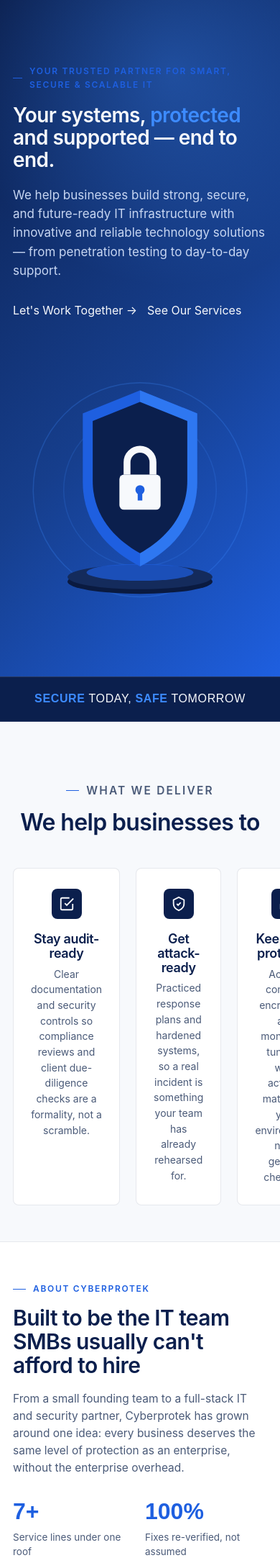
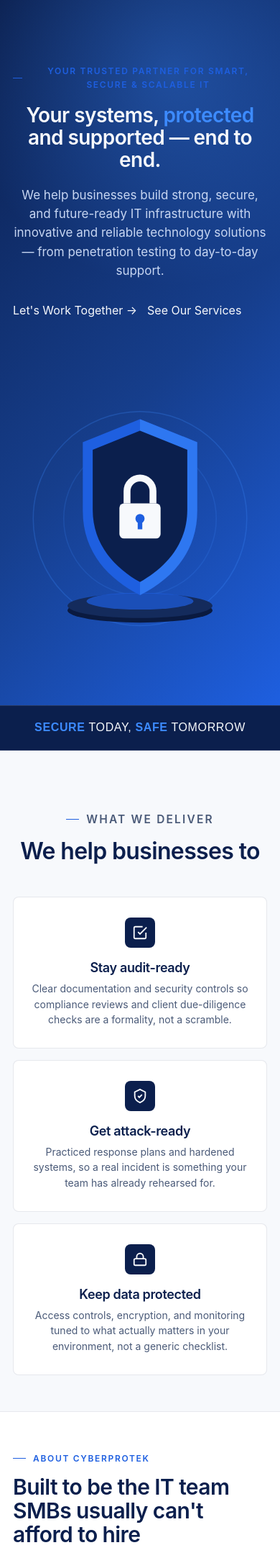
Before and after one commit to ravan1901/cyberprotek-website, a Flask app: page / in a window 390 px wide. Shown: the part 79-2244 px from the top of the page at 72% size. Run offline with Flask 3, Linux system fonts and the light colour scheme.

Commit message:
Fix mobile responsiveness, add google analytics and favicon logo

```diff
--- a/flaskapp/app.py
+++ b/flaskapp/app.py
@@ -2,32 +2,31 @@ from flask import Flask, render_template, request, redirect, url_for
 import csv
 import os
 import smtplib
+import re
 from email.mime.text import MIMEText
 from datetime import datetime
 
 app = Flask(__name__)
 
 MESSAGES_FILE = os.path.join(os.path.dirname(__file__), "messages.csv")
-
-# Inquiries are sent to this address. Configure SMTP credentials via
-# environment variables (see README.md) to enable actual email sending.
 NOTIFY_EMAIL = "info@cyberprotek.in"
 SMTP_HOST = os.environ.get("SMTP_HOST", "")
-SMTP_PORT = int(os.environ.get("SMTP_PORT", "587"))
+SMTP_PORT = int(os.environ.get("SMTP_PORT", "587")) if os.environ.get("SMTP_PORT") else 587
 SMTP_USER = os.environ.get("SMTP_USER", "")
 SMTP_PASS = os.environ.get("SMTP_PASS", "")
 
+EMAIL_REGEX = r'^[a-zA-Z0-9._%+-]+@[a-zA-Z0-9.-]+\.[a-zA-Z]{2,}$'
+PHONE_REGEX = r'^(\+91[\-\s]?)?[0-9]{10}$'
 
-def send_inquiry_email(name, email, service, message):
-    """Send the inquiry to NOTIFY_EMAIL via SMTP. Silently skips if SMTP
-    credentials aren't configured, so the form still works (saves to CSV)
-    even before email sending is set up."""
+
+def send_inquiry_email(name, email, phone, service, message):
     if not (SMTP_HOST and SMTP_USER and SMTP_PASS):
         return False
     body = (
         f"New inquiry from the Cyberprotek website:\n\n"
         f"Name: {name}\n"
         f"Email: {email}\n"
+        f"Phone: {phone}\n"
         f"Service of interest: {service or 'General inquiry'}\n\n"
         f"Message:\n{message}\n"
     )
@@ -43,8 +42,9 @@ def send_inquiry_email(name, email, service, message):
             server.sendmail(SMTP_USER, [NOTIFY_EMAIL], msg.as_string())
         return True
     except Exception as e:
-        print(f"[email] Failed to send inquiry email: {e}")
+        print(f"[email] Failed to send: {e}")
         return False
+
 
 SERVICES = [
     {"slug": "vapt", "name": "VAPT — Vulnerability Assessment & Penetration Testing", "short": "VAPT",
@@ -113,7 +113,6 @@ SERVICES_BY_SLUG = {s["slug"]: s for s in SERVICES}
 
 @app.context_processor
 def inject_globals():
-    """Makes all_services available in every template automatically."""
     return {"all_services": SERVICES}
 
 
@@ -151,25 +150,33 @@ def about():
 @app.route("/contact", methods=["GET", "POST"])
 def contact():
     submitted = None
+    error_msg = None
     if request.method == "POST":
         name = request.form.get("name", "").strip()
         email = request.form.get("email", "").strip()
+        phone = request.form.get("phone", "").strip()
         service = request.form.get("service", "")
         message = request.form.get("message", "").strip()
 
-        if name and email and message:
+        if not name or not email or not phone or not message:
+            error_msg = "All fields are required."
+        elif not re.match(EMAIL_REGEX, email):
+            error_msg = "Please enter a valid email address."
+        elif not re.match(PHONE_REGEX, phone):
+            error_msg = "Please enter a valid 10-digit phone number."
+        else:
             file_exists = os.path.isfile(MESSAGES_FILE)
             with open(MESSAGES_FILE, "a", newline="", encoding="utf-8") as f:
                 writer = csv.writer(f)
                 if not file_exists:
-                    writer.writerow(["timestamp", "name", "email", "service", "message"])
-                writer.writerow([datetime.now().isoformat(timespec="seconds"), name, email, service, message])
-            send_inquiry_email(name, email, service, message)
+                    writer.writerow(["timestamp", "name", "email", "phone", "service", "message"])
+                writer.writerow([datetime.now().isoformat(timespec="seconds"), name, email, phone, service, message])
+            send_inquiry_email(name, email, phone, service, message)
             submitted = {"name": name, "email": email}
 
     return render_template("contact.html", title="Contact — Cyberprotek",
                             description="Get in touch with Cyberprotek for a free consult.",
-                            active="contact", submitted=submitted)
+                            active="contact", submitted=submitted, error_msg=error_msg)
 
 
 if __name__ == "__main__":
--- a/flaskapp/templates/base.html
+++ b/flaskapp/templates/base.html
@@ -5,6 +5,9 @@
   <meta name="viewport" content="width=device-width, initial-scale=1.0, maximum-scale=5.0">
   <title>{{ title }}</title>
   <meta name="description" content="{{ description }}">
+
+  <!-- Favicon (Browser Tab Icon) -->
+  <link rel="icon" type="image/png" href="{{ url_for('static', filename='images/favicon.png') }}">
 
   <!-- Google tag (gtag.js) -->
   <script async src="https://www.googletagmanager.com/gtag/js?id=G-0H1DYP19Q8"></script>
--- a/flaskapp/templates/home.html
+++ b/flaskapp/templates/home.html
@@ -1,5 +1,44 @@
 {% extends "base.html" %}
 {% block content %}
+
+<!-- Custom responsive styling overrides to keep desktop styles and fix mobile resolutions -->
+<style>
+  /* Base Desktop Grid configuration for Deliverables */
+  .deliver-grid {
+    display: grid;
+    grid-template-columns: repeat(3, 1fr);
+    gap: 20px;
+  }
+
+  /* Responsive breakpoints for mobile devices */
+  @media (max-width: 860px) {
+    /* Stack 'We help businesses to' cards vertically on mobile */
+    .deliver-grid {
+      grid-template-columns: 1fr !important;
+      gap: 16px;
+    }
+
+    /* Stack Hero split layout elements */
+    .hero-split {
+      flex-direction: column !important;
+      text-align: center;
+    }
+    .hero-split > div {
+      width: 100% !important;
+    }
+    .hero-split svg {
+      margin-top: 40px;
+      max-width: 280px;
+    }
+
+    /* Stack standard grid elements */
+    .two-col-60, .stat-grid-2, .team-grid-2 {
+      grid-template-columns: 1fr !important;
+      gap: 24px !important;
+    }
+  }
+</style>
+
 <section class="hero" style="background:linear-gradient(135deg,#0B1F4D 0%,#163E8C 55%,#1E5FE0 100%);color:var(--off);padding:90px 0 80px;position:relative;overflow:hidden;">
   <div style="position:absolute;top:-200px;right:-150px;width:600px;height:600px;background:radial-gradient(circle,rgba(61,139,255,0.35),transparent 70%);pointer-events:none;"></div>
   <div class="wrap hero-split">
@@ -44,7 +83,8 @@
       <p class="eyebrow" style="justify-content:center;">What we deliver</p>
       <h2>We help businesses to</h2>
     </div>
-    <div class="services-grid" style="grid-template-columns:repeat(3,1fr);">
+    <!-- Responsive grid class replaces the static inline grid-template style -->
+    <div class="deliver-grid">
       <div class="svc-card" style="text-align:center;">
         <div class="svc-icon" style="margin:0 auto 18px;"><svg width="22" height="22" viewBox="0 0 24 24" fill="none" stroke="#F7F9FC" stroke-width="2"><path d="M9 11l3 3L22 4"/><path d="M21 12v7a2 2 0 01-2 2H5a2 2 0 01-2-2V5a2 2 0 012-2h11"/></svg></div>
         <h3>Stay audit-ready</h3>
```
Also changed, not shown: flaskapp/static/images/favicon.png (added).
